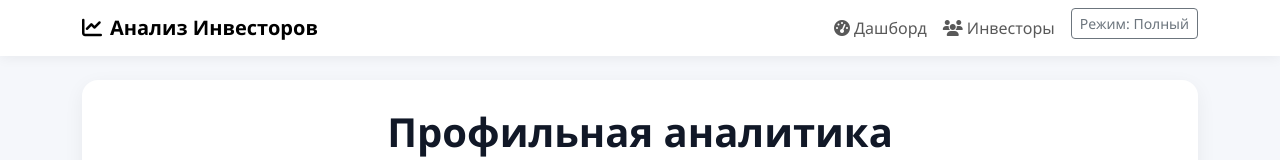
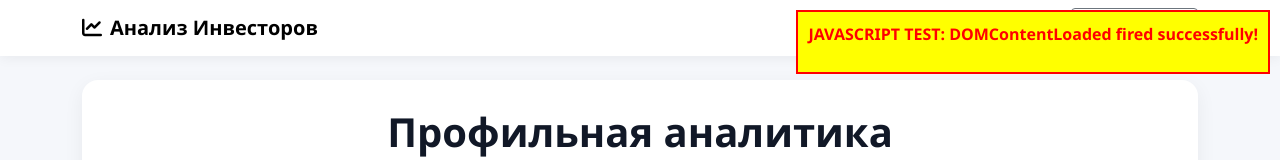
Before and after one commit to pvldmitriev/investors-analytics, a website: page index.html in a window 1280 px wide. Shown: the top 160 px of the page. Drawn offline with nearby package versions, Linux system fonts and the light colour scheme; no server answers.

Commit message:
Add visible JavaScript test

```diff
--- a/index.html
+++ b/index.html
@@ -385,6 +385,17 @@
         console.log('=== TEST: HTML loaded, JavaScript is working ===');
         document.addEventListener('DOMContentLoaded', function() {
             console.log('=== TEST: DOMContentLoaded fired ===');
+            // Add a visible test to the page
+            const testDiv = document.createElement('div');
+            testDiv.innerHTML = '<p style="color: red; font-weight: bold;">JAVASCRIPT TEST: DOMContentLoaded fired successfully!</p>';
+            testDiv.style.position = 'fixed';
+            testDiv.style.top = '10px';
+            testDiv.style.right = '10px';
+            testDiv.style.zIndex = '9999';
+            testDiv.style.background = 'yellow';
+            testDiv.style.padding = '10px';
+            testDiv.style.border = '2px solid red';
+            document.body.appendChild(testDiv);
         });
     </script>
     <script src="data.js?v=8"></script>
```
